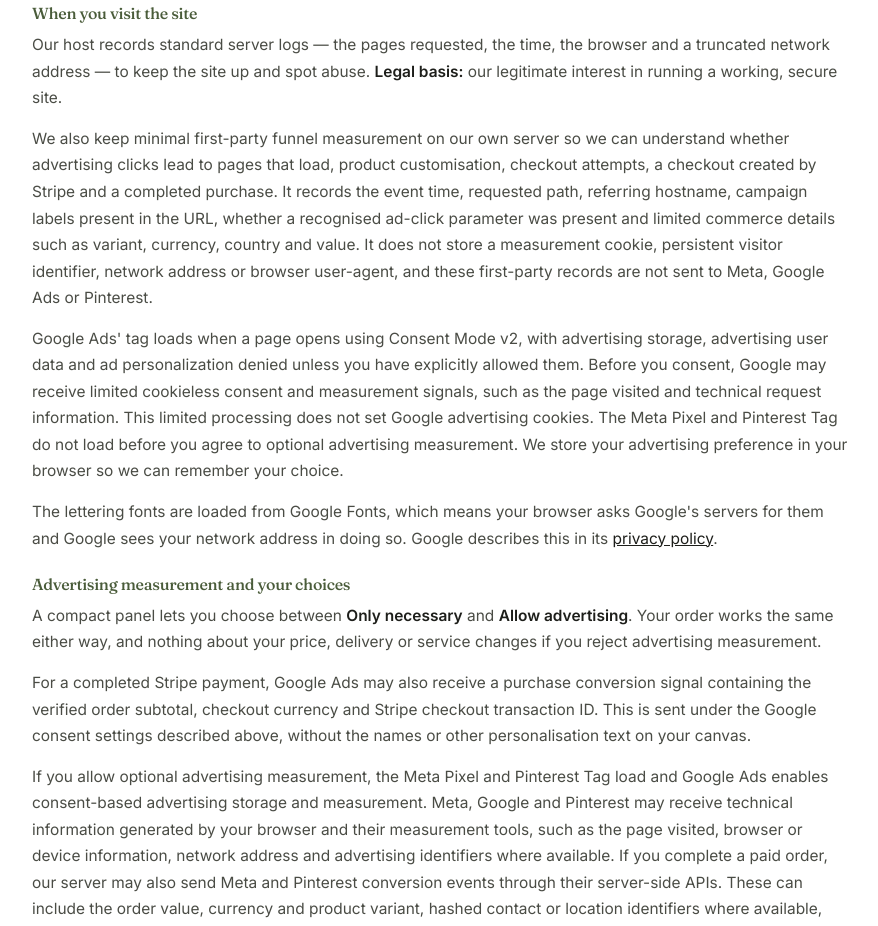
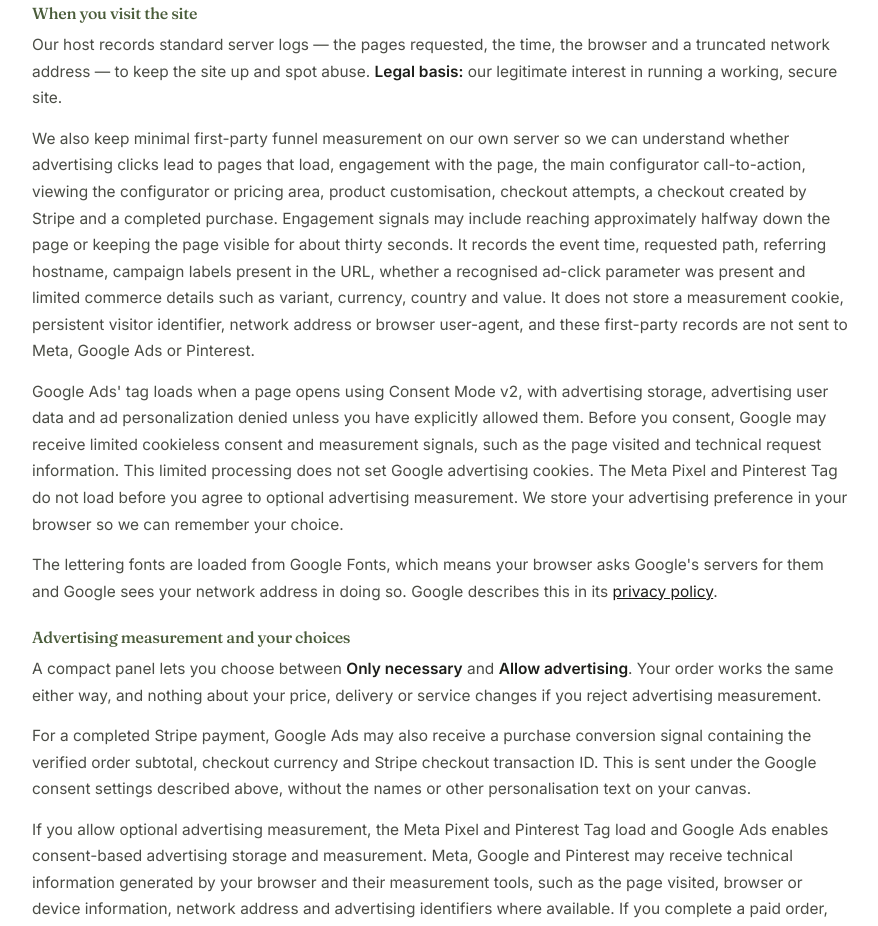
Before and after one commit to nicoletabejan1999-ai/mymagiccanvas, a website: page legal/privacy.html in a window 1280 px wide. Shown: the part 1156-2082 px from the top of the page, without its empty margins (198-1076 px from the left). Drawn offline with Linux system fonts and the light colour scheme.

Commit message:
Document expanded first-party funnel measurement

```diff
--- a/legal/privacy.html
+++ b/legal/privacy.html
@@ -84,13 +84,17 @@
       running a working, secure site.</p>
     <p>We also keep minimal first-party funnel measurement on our own
       server so we can understand whether advertising clicks lead to pages that
-      load, product customisation, checkout attempts, a checkout created by
-      Stripe and a completed purchase. It records the event time, requested path,
-      referring hostname, campaign labels present in the URL, whether a recognised
-      ad-click parameter was present and limited commerce details such as variant,
-      currency, country and value. It does not store a measurement cookie,
-      persistent visitor identifier, network address or browser user-agent, and
-      these first-party records are not sent to Meta, Google Ads or Pinterest.</p>
+      load, engagement with the page, the main configurator call-to-action,
+      viewing the configurator or pricing area, product customisation, checkout
+      attempts, a checkout created by Stripe and a completed purchase. Engagement
+      signals may include reaching approximately halfway down the page or keeping
+      the page visible for about thirty seconds. It records the event time,
+      requested path, referring hostname, campaign labels present in the URL,
+      whether a recognised ad-click parameter was present and limited commerce
+      details such as variant, currency, country and value. It does not store a
+      measurement cookie, persistent visitor identifier, network address or
+      browser user-agent, and these first-party records are not sent to Meta,
+      Google Ads or Pinterest.</p>
     <p>Google Ads' tag loads when a page opens using Consent Mode v2, with
       advertising storage, advertising user data and ad personalization denied
       unless you have explicitly allowed them. Before you consent, Google may
```
